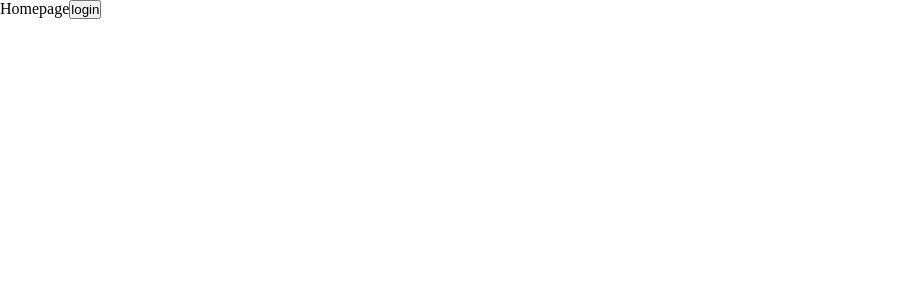
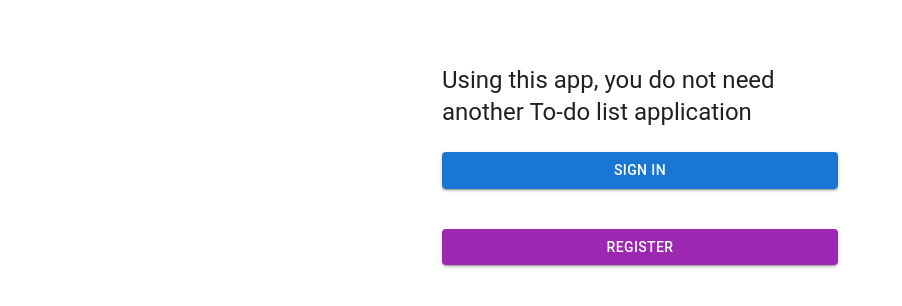
Before and after one commit to Quill0034/todo, a React (Create React App) app in the folder client/: page / in a window 1280 px wide. Shown: the top 306 px of the page, without its empty margins (0-902 px from the left). Built offline with nearby package versions, Linux system fonts and the light colour scheme; no server answers.

Commit message:
change from client

```diff
--- a/client/package.json
+++ b/client/package.json
@@ -18,7 +18,7 @@
     "react": "^17.0.2",
     "react-dom": "^17.0.2",
     "react-router-dom": "^6.2.1",
-    "react-scripts": "5.0.0",
+    "react-scripts": "^5.0.0",
     "typescript": "^4.4.2",
     "web-vitals": "^2.1.0"
   },
@@ -27,7 +27,6 @@
     "build": "react-scripts build",
     "test": "react-scripts test",
     "eject": "react-scripts eject"
-
   },
   "proxy": "http://localhost:5000/",
   "eslintConfig": {
--- a/client/src/App.tsx
+++ b/client/src/App.tsx
@@ -7,6 +7,7 @@ import AdminPage from './Pages/AdminPage';
 import Login from './Pages/Login';
 import Profile from './Pages/Profile';
 import Register from './Pages/Register';
+import Welcome from './Pages/Welcome';
 
 import Tasks from './Pages/Tasks';
 
@@ -28,6 +29,7 @@ const ctx = useContext(myContext);
 
       <Routes>
       <Route path='/' element={<Homepage/>}/>
+      <Route path='/welcome' element={<Welcome/>}/>
         {
           ctx ? (
             <>
@@ -38,6 +40,7 @@ const ctx = useContext(myContext);
             </>
           ) : (
             <>
+
             <Route path='/login' element={<Login/>}/>
             <Route path='/register'  element={<Register/>}/>
 
--- a/client/src/Pages/Homepage.tsx
+++ b/client/src/Pages/Homepage.tsx
@@ -1,10 +1,59 @@
 import React from 'react'
+
+/* eslint-disable no-unreachable */
+import Button from '@mui/material/Button';
+import CssBaseline from '@mui/material/CssBaseline';
+
+import Grid from '@mui/material/Grid';
+import Box from '@mui/material/Box';
+
+import Typography from '@mui/material/Typography';
+import Container from '@mui/material/Container';
+
 
 export default function Homepage() {
   return (
     <div>
-      Homepage
-      <button onClick = {() => window.location.href = "/login"}>login</button>
-    </div>
+
+      <Container component="main" maxWidth="xs">
+      <CssBaseline />
+      <Box
+        sx={{
+          marginTop: 8,
+          display: 'flex',
+          flexDirection: 'column',
+          alignItems: 'center',
+        }}
+      >
+        <Typography component="h1" variant="h5">
+         Using this app, you do not need another To-do list application
+        </Typography>
+
+
+          <Grid container>
+          <Button
+            onClick={() => window.location.href = "/login"}
+            type="submit"
+            fullWidth
+            variant="contained"
+            sx={{ mt: 3, mb: 2 }}
+          >
+            Sign In
+          </Button>
+
+          <Button
+            onClick={() => window.location.href = "/register"}
+            type="submit"
+            fullWidth
+            variant="contained"
+            color="secondary"
+            sx={{ mt: 3, mb: 2 }}
+          >
+            Register
+          </Button>
+          </Grid>
+        </Box>
+    </Container>
+  </div>
   )
 }
--- a/client/src/Pages/Login.tsx
+++ b/client/src/Pages/Login.tsx
@@ -28,7 +28,7 @@ export default function Homepage() {
     withCredentials: true
    }).then((res : AxiosResponse) => {
       if (res.data === "success") {
-        window.location.href = "/"
+        window.location.href = "/welcome"
       }
     }, () => {
       console.log("Failure")
@@ -98,7 +98,7 @@ export default function Homepage() {
               </Link>
             </Grid>
             <Grid item>
-              <Link href="#" variant="body2">
+              <Link href="/Register" variant="body2">
                 {"Don't have an account? Sign Up"}
               </Link>
             </Grid>
--- a/client/src/Pages/Register.tsx
+++ b/client/src/Pages/Register.tsx
@@ -30,18 +30,12 @@ export default function Register() {
     withCredentials: true
    }).then((res : AxiosResponse) => {
       if (res.data === "success") {
+        window.alert("Account created successfully!")
         window.location.href = "/"
       }
     })
   }
 
-  // const getUser = () => {
-  //   axios.get("http://localhost:5000/user", {
-  //     withCredentials: true
-  //   }).then(res => {
-  //     console.log(res.data);
-  //   })
-  // }
 
   return (
     <>
@@ -62,14 +56,13 @@ export default function Register() {
           <Typography component="h1" variant="h5">
             Register
           </Typography>
-          <Box component="form" onSubmit={register} noValidate sx={{ mt: 1 }}>
+          <Box component="form" noValidate sx={{ mt: 1 }}>
             <TextField
               margin="normal"
               required
               fullWidth
-              id="username"
               label="username"
-              name="username"
+
 
               autoFocus
               onChange={e => setUsername(e.target.value)} />
@@ -77,20 +70,19 @@ export default function Register() {
               margin="normal"
               required
               fullWidth
-              name="password"
+
               label="Password"
               type="password"
-              id="password"
+
 
               onChange={e => setPassword(e.target.value)} />
-            <FormControlLabel
-              control={<Checkbox value="remember" color="primary" />}
-              label="Remember me" />
+
             <Button
               type="submit"
               fullWidth
               variant="contained"
               sx={{ mt: 3, mb: 2 }}
+              onClick = {register}
             >
               Register
             </Button>
--- /dev/null
+++ b/client/src/Pages/Welcome.tsx
@@ -0,0 +1,21 @@
+import React from 'react'
+import Box from '@mui/material/Box';
+
+export default function Welcome() {
+
+  return (
+    <div>
+        <Box
+          sx={{
+            marginTop: 8,
+            display: 'flex',
+            flexDirection: 'column',
+            alignItems: 'center',
+          }}
+        >
+            <h1>Live, Laugh, Love </h1>
+        </Box>
+
+    </div>
+  )
+}
```
Also changed, not shown: 2 other files (tests, documents, lock files or other folders).
